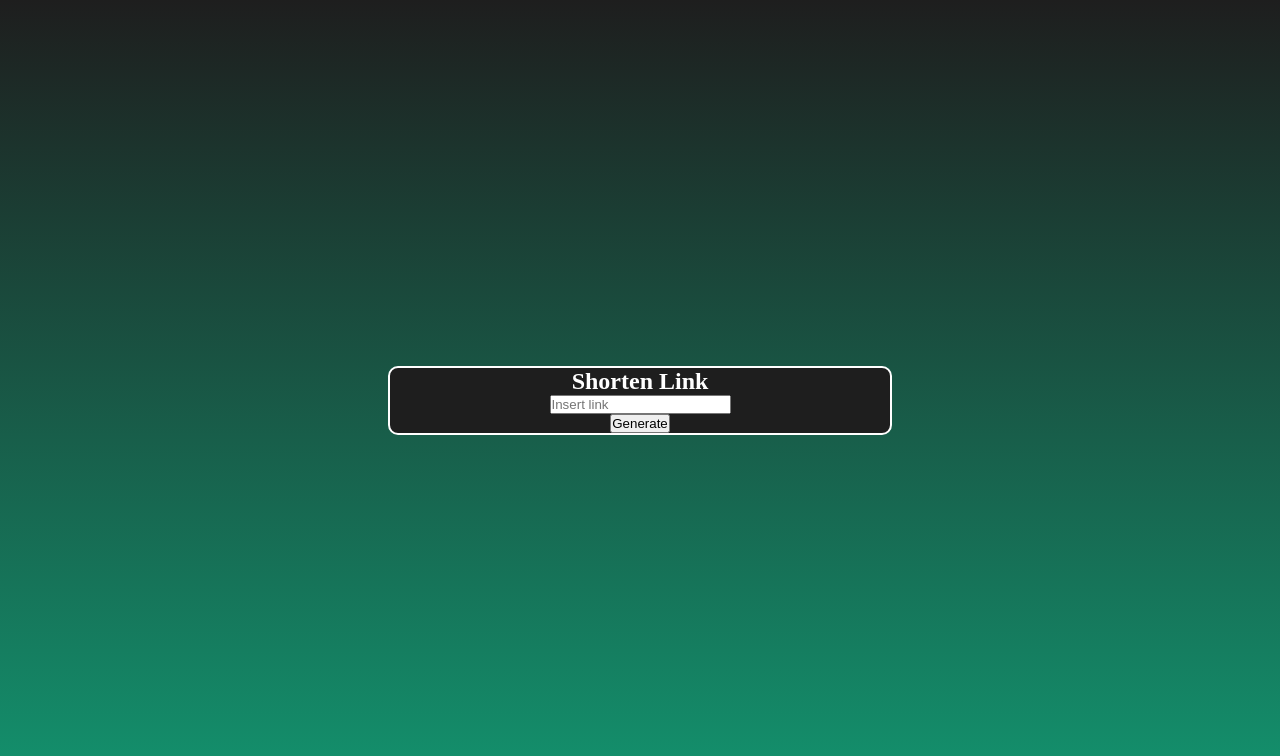
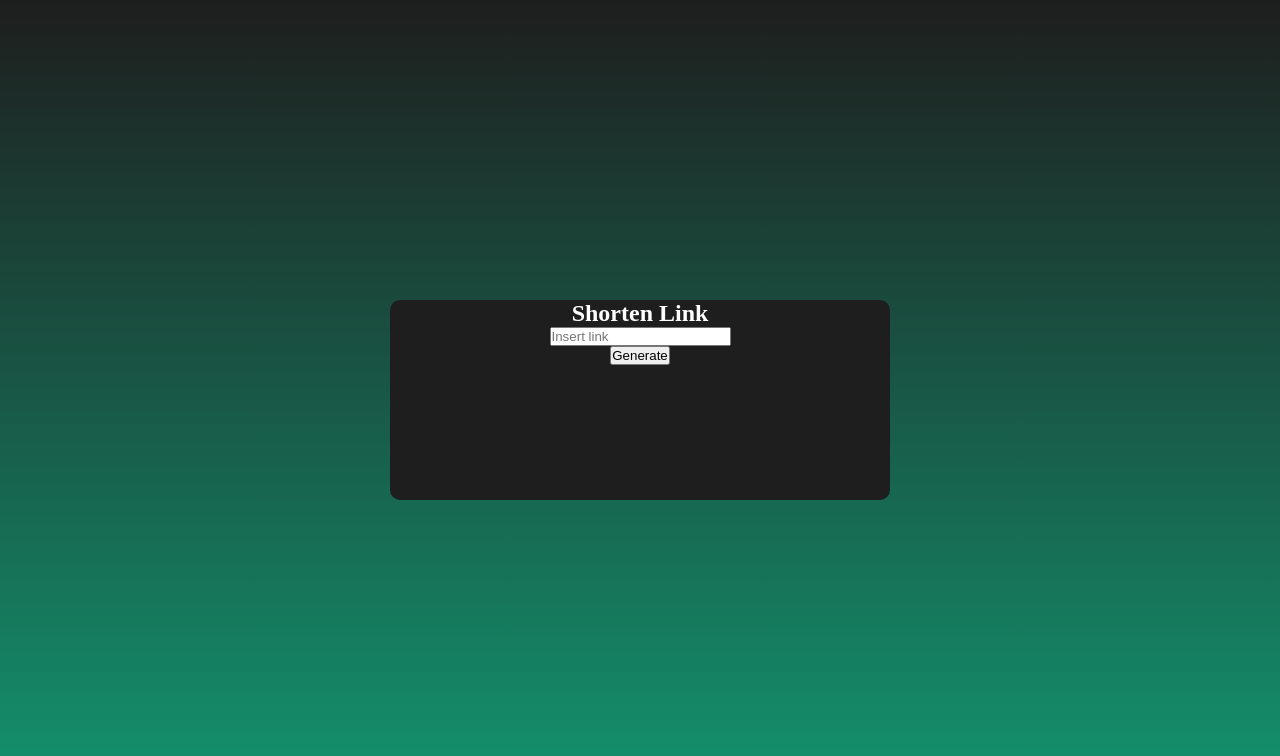
Before and after one commit to ihleonel/shorten-links, a Vue app: page / in a window 1280 px wide. Shown: the top 756 px of the page. Built offline with nearby package versions, Linux system fonts and the light colour scheme.

Commit message:
Update style

```diff
--- a/src/styles.css
+++ b/src/styles.css
@@ -15,9 +15,9 @@ body {
 .form {
   background: #1e1e1e;
   width: 500px;
+  min-height: 200px;
   display: flex;
   flex-direction: column;
   align-items: center;
   border-radius: 10px;
-  border: solid 2px #ffffff;
 }
```
